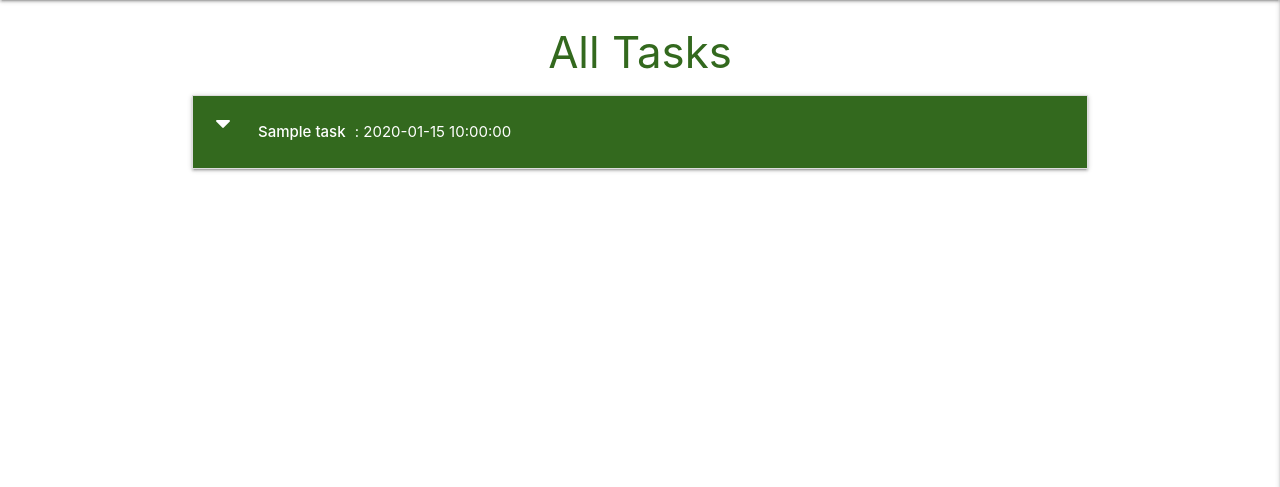
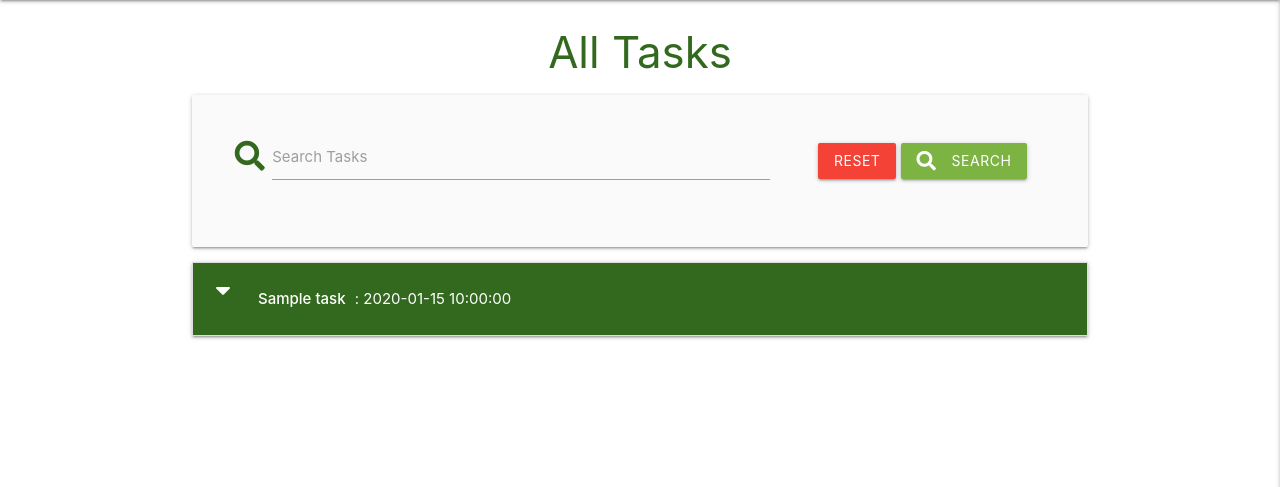
Before and after one commit to Josefinekihlstrom/mini-project, a Flask app: page / in a window 1280 px wide. Shown: the part 64-551 px from the top of the page. Run offline with Flask 2, Linux system fonts and the light colour scheme; a database or web service that is not in the repository returns one stand-in record (values such as "Sample title"); some libraries are stand-ins or nearby versions.

Commit message:
Add Search functionality

```diff
--- a/app.py
+++ b/app.py
@@ -22,6 +22,14 @@ mongo = PyMongo(app)
 @app.route("/get_tasks")
 def get_tasks():
     tasks = list(mongo.db.tasks.find())
+    return render_template("tasks.html", tasks=tasks)
+
+
+# search function ------------------------------------------------------------
+@app.route("/search", methods=["GET", "POST"])
+def search():
+    query = request.form.get("query")
+    tasks = list(mongo.db.tasks.find({"$text": {"$search": query}}))
     return render_template("tasks.html", tasks=tasks)
 
 
@@ -189,6 +197,7 @@ def edit_category(category_id):
     return render_template("edit_category.html", category=category)
 
 
+# delete categories function -------------------------------------------------
 @app.route("/delete_category/<category_id>")
 def delete_category(category_id):
     mongo.db.categories.remove({"_id": ObjectId(category_id)})
--- a/templates/tasks.html
+++ b/templates/tasks.html
@@ -4,6 +4,25 @@
 
 <h3 class="light-green-text text-darken-4 center-align">All Tasks</h3>
 
+<div class="row card-panel grey lighten-5">
+    <form action="{{ url_for('search') }}" method="post" class="col s12">
+        <div class="row valign-wrapper center-align">
+            <div class="input-field col s12 m8">
+                <i class="fas fa-search prefix light-green-text text-darken-4"></i>
+                <input type="text" name="query" id="query" minlength="3" class="validate" required>
+                <label for="query">Search Tasks</label>
+            </div>
+            <div class="col s12 m4">
+                <a href="{{ url_for('get_tasks') }}" class="red btn text-shadow">Reset</a>
+                <button type="submit" class="light-green darken-1 btn text-shadow">
+                    <i class="fas fa-search left"></i> Search
+                </button>
+            </div>
+        </div>
+    </form>
+</div>
+
+    {% if tasks|length > 0 %}
         <ul class="collapsible">
             {% for task in tasks %}
                 <li>
@@ -31,5 +50,8 @@
                 </li>
             {% endfor %}
         </ul>
+    {% else %}
+        <h3 class="red-text text-darken-4 center-align">No Results Found</h3>
+    {% endif %}
 
 {% endblock %}
```
Lines whose indentation alone changed are shown as unchanged.
